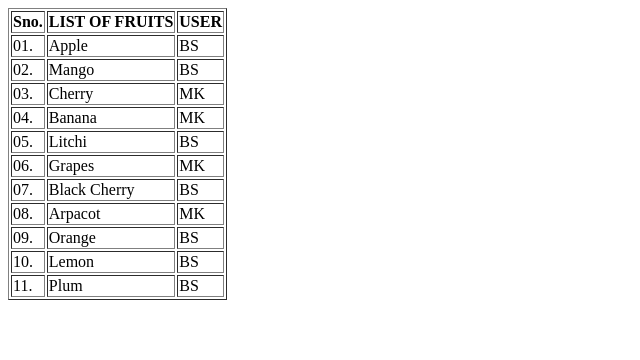
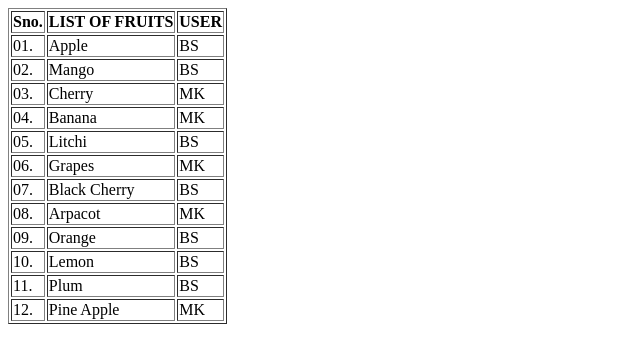
Before and after one commit to BeantGit/webapplication, a plain HTML site: page WebContent/index.html in a window 1280 px wide. Shown: the whole page, without its empty margins (0-640 px from the left). Drawn offline with Linux system fonts and the light colour scheme.

Commit message:
12-Pine Apple

```diff
--- a/WebContent/index.html
+++ b/WebContent/index.html
@@ -18,6 +18,7 @@
 	<tr><td>09.</td><td>Orange</td><td>BS</td></tr>
 	<tr><td>10.</td><td>Lemon</td><td>BS</td></tr>
 	<tr><td>11.</td><td>Plum</td><td>BS</td></tr>
+	<tr><td>12.</td><td>Pine Apple</td><td>MK</td></tr>
 </table>
 </body>
 </html>
```
